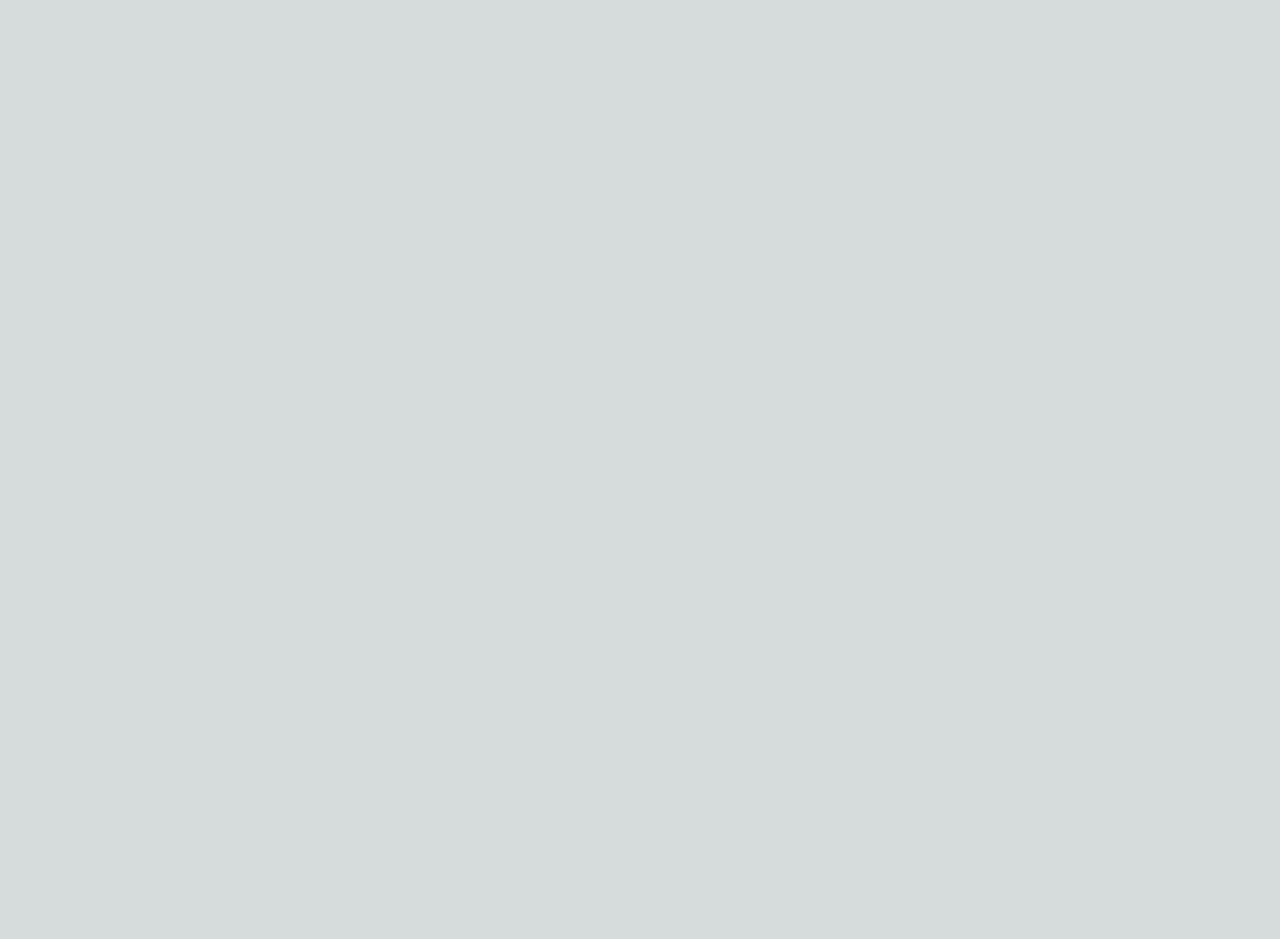
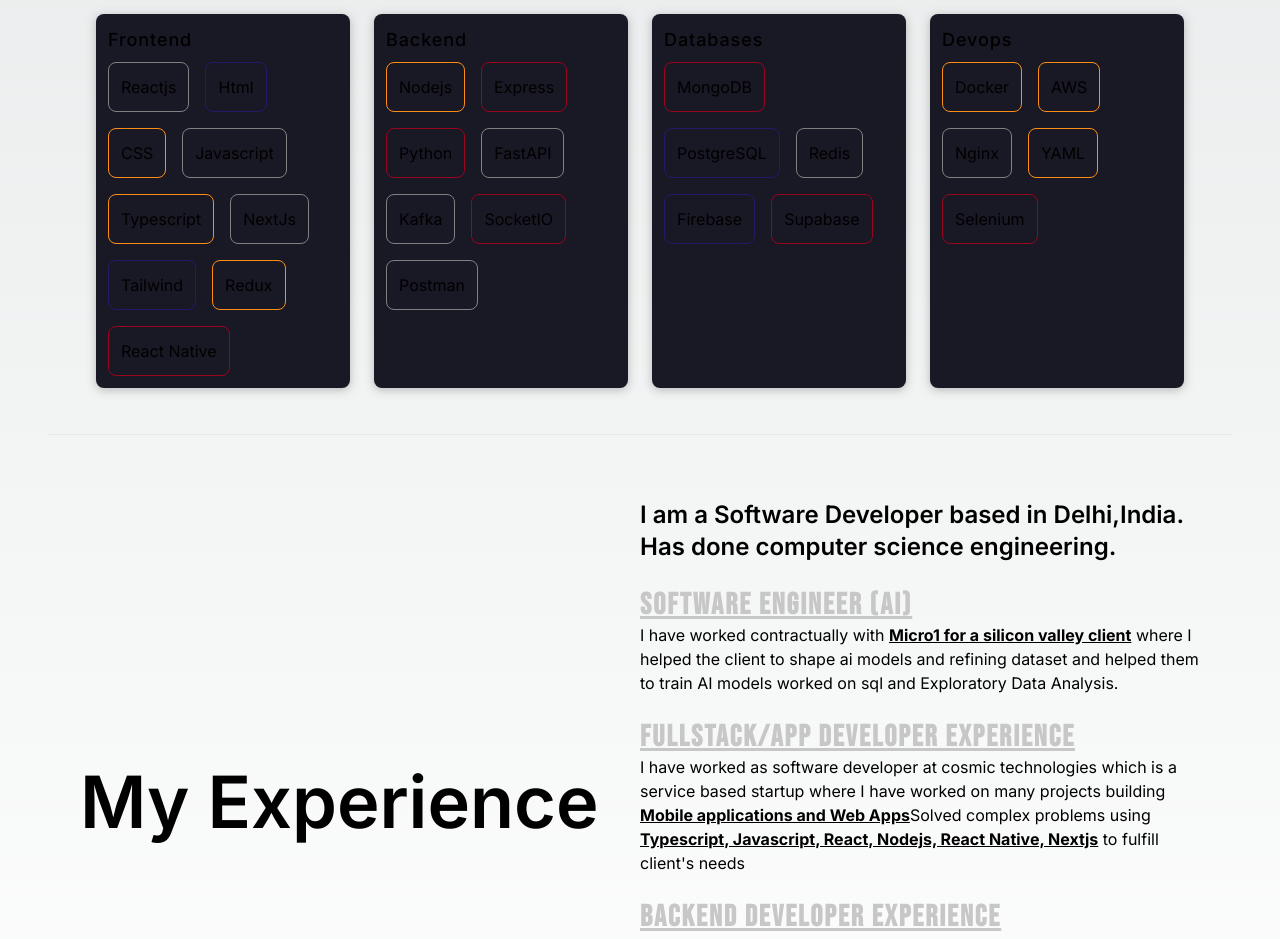
Before and after one commit to yudish12/Yudish-Portfolio-2.0, a Next.js app: page / in a window 1280 px wide. Shown: the part 1320-2259 px from the top of the page. Before the commit the page ends 1240 px from the top, so only its background shows below. Built offline with nearby package versions, Linux system fonts and the light colour scheme.

Commit message:
expereinces

```diff
--- a/src/app/globals.css
+++ b/src/app/globals.css
@@ -37,3 +37,7 @@ body {
 .bebas-neue {
   font-family: "Bebas Neue", sans-serif;
 }
+
+.shadow{
+  box-shadow: 0px 2px 10px 0px rgb(126 126 126 / 50%);
+}
--- a/src/app/page.tsx
+++ b/src/app/page.tsx
@@ -1,7 +1,9 @@
 "use client"
+import Experience from "@/components/Experience";
 import Header from "@/components/Header";
 import Hero from "@/components/Hero";
 import Projects from "@/components/Projects";
+import Skills from "@/components/Skills";
 import { AnimatePresence, motion } from 'framer-motion'
 
 export default function Home() {
@@ -21,6 +23,9 @@ export default function Home() {
 				>
 					<Hero />
 					<Projects />
+					<Skills/>
+					<hr className="mt-8" />
+					<Experience/>
 				</motion.div>
 			</AnimatePresence>
 		</main >
--- /dev/null
+++ b/src/components/Experience.tsx
@@ -0,0 +1,35 @@
+import Link from 'next/link'
+import React from 'react'
+
+const Experience = () => {
+    return (
+        <div className='flex px-8 py-16'>
+            <div className='w-1/2  self-center' >
+                <h1 className='text-7xl font-semibold'>My Experience</h1>
+            </div>
+            <div className='w-1/2 flex flex-col gap-6'>
+                <h1 className='text-2xl font-semibold' >
+                    I am a Software Developer based in Delhi,India. Has done computer science engineering.
+                </h1>
+                <p><span className='text-3xl font-bold text-[#C7C7C7] bebas-neue tracking-[2px]' ><u>Software Engineer (AI)</u></span><br />
+                    I have worked contractually with <strong><u>Micro1 for a silicon valley client</u></strong> where I helped the client to shape ai models and refining dataset and helped them to train AI models worked on sql and Exploratory Data Analysis.
+                </p>
+
+                <p>
+                    <span className='text-3xl font-bold text-[#C7C7C7] bebas-neue tracking-[2px]' ><u>Fullstack/App Developer Experience</u></span><br />
+                    I have worked as software developer at cosmic technologies which is a service based startup where I have worked on many projects building <strong><u>Mobile applications and Web Apps</u></strong>
+                    Solved complex problems using <strong><u>Typescript, Javascript, React, Nodejs, React Native, Nextjs</u></strong> to fulfill client&apos;s needs
+                </p>
+
+                <p>
+                    <span className='text-3xl font-bold text-[#C7C7C7] bebas-neue tracking-[2px]' ><u>Backend Developer Experience</u></span><br />
+                    I have worked as a Backend developer at Breakway IT solutions which was also a service based startup where I have worked on building a scalable backend solution using  <strong><u>Nodejs, Express, Mongodb, Elastic Search, Redis,   SocketIO</u></strong> Learned how to scale backend api&apos;s and microservice architecture deployment of backend services.
+                </p>
+                <Link className='text-[#D3E97A] border-b-2 w-[145px] border-[#D3E97A]' download={true} href={"/"} >Download Resume</Link>
+            </div>
+
+        </div>
+    )
+}
+
+export default Experience
--- a/src/components/Header.tsx
+++ b/src/components/Header.tsx
@@ -8,7 +8,6 @@ const Header = () => {
 			<div className="right text-[#C7C7C7] bebas-neue text-xl flex gap-6 ">
 				<Link href={"#"} className='hover:underline cursor-pointer' >Personal Projects</Link>
 				<Link href={"#"} className='hover:underline cursor-pointer'>My Experience</Link>
-				<Link href={"#"} className='hover:underline cursor-pointer'>About Me</Link>
 				<Link href={"#"} className='hover:underline cursor-pointer'>My Blogs</Link>
 			</div>
 		</nav>
--- a/src/components/Projects.tsx
+++ b/src/components/Projects.tsx
@@ -83,11 +83,12 @@ const Projects = () => {
                     )}
                 </AnimatePresence>
 
-                <h1 className='text-[#C7C7C7] bebas-neue px-12 py-4 mt-4 text-3xl'>Personal Projects</h1>
+                <h1 className='text-[#FFFFF] tracking-[3px] bebas-neue px-12 py-4 mt-4 text-3xl'>Personal Projects</h1>
                 <div className='grid grid-cols-2 md:grid-cols-3 lg:grid-cols-4 gap-x-6 px-12'>
                     {projects.map((e) => <Cards project={e} setSelectedId={setSelectedId} key={e.name} />)}
                 </div>
             </div>
+
         </>
     )
 }
--- /dev/null
+++ b/src/components/SkillCard.tsx
@@ -0,0 +1,50 @@
+import { motion, Variants } from "framer-motion";
+import React from "react";
+
+const SkillCard = (props: { type: string, skills: string }) => {
+    const { type, skills } = props
+    const cardVariants: Variants = {
+        offscreen: {
+            y: 600,
+        },
+        onscreen: {
+            y: 10,
+            transition: {
+                type: "spring",
+                bounce: 0.4,
+                duration: 0.8,
+            },
+        },
+    };
+
+    // Array of random border colors
+    const borderColors = ["gray", "#211C6A", "#9A031E", "#FD8D14"];
+
+    return (
+        <motion.div
+            initial="offscreen"
+            whileInView="onscreen"
+            viewport={{ once: true, amount: 0.8 }}
+        >
+            <motion.div
+                className="bg-[#191825] rounded-lg p-3 h-full shadow"
+                variants={cardVariants}
+            >
+                <div className="text-primary font-medium text-lg tracking-wider">{type}</div>
+                <div className="flex flex-wrap gap-4 mt-2">
+                    {skills.split(',').map((e, i) => (
+                        <span
+                            key={i}
+                            className="p-3 rounded-lg"
+                            style={{ border: `1px ridge ${borderColors[Math.floor(Math.random() * borderColors.length)]}` }}
+                        >
+                            {e}
+                        </span>
+                    ))}
+                </div>
+            </motion.div>
+        </motion.div>
+    );
+};
+
+export default SkillCard;
--- /dev/null
+++ b/src/components/Skills.tsx
@@ -0,0 +1,21 @@
+import { skillsArr } from "@/utils";
+import React from "react";
+import SkillCard from "./SkillCard";
+
+const Skills = () => {
+  return (
+    <div className="py-6">
+      <h1 className="text-[#ffffff] tracking-[3px] bebas-neue px-12 py-4 mt-4 text-3xl">
+        What I Know
+      </h1>
+      <div className="grid grid-cols-2 md:grid-cols-3 lg:grid-cols-4 gap-x-6 px-12">
+        {skillsArr.map((e) => (
+          <SkillCard type={e.type} skills={e.skills} key={e.type} />
+        ))}
+      </div>
+
+    </div>
+  );
+};
+
+export default Skills;
--- a/src/utils.ts
+++ b/src/utils.ts
@@ -6,6 +6,17 @@ export type projectType = {
     image:string;
     description:string;
     type?:string;
+}
+
+export type experience = {
+    company:string,
+    designation:string,
+    type:"Contractual"|"Internship"|"Full Time",
+}
+
+export type skills = {
+    type:string,
+    skills:string,
 }
 
 export const projects:projectType[] = [
@@ -47,3 +58,28 @@ export const projects:projectType[] = [
     },
 
 ]
+
+
+export const skillsArr:skills[] = [
+    {
+        type:"Frontend",
+        skills:"Reactjs,Html,CSS,Javascript,Typescript,NextJs,Tailwind,Redux,React Native"
+    },
+    {
+        type:"Backend",
+        skills:"Nodejs,Express,Python,FastAPI,Kafka,SocketIO,Postman"
+    },
+    {
+        type:"Databases",
+        skills:"MongoDB,PostgreSQL,Redis,Firebase,Supabase"
+    },
+    {
+        type:"Devops",
+        skills:"Docker,AWS,Nginx,YAML,Selenium"
+    },
+
+]
+
+export const jobs:experience[] = [
+
+]
```
Also changed, not shown: 1 other file (tests, documents, lock files or other folders).
